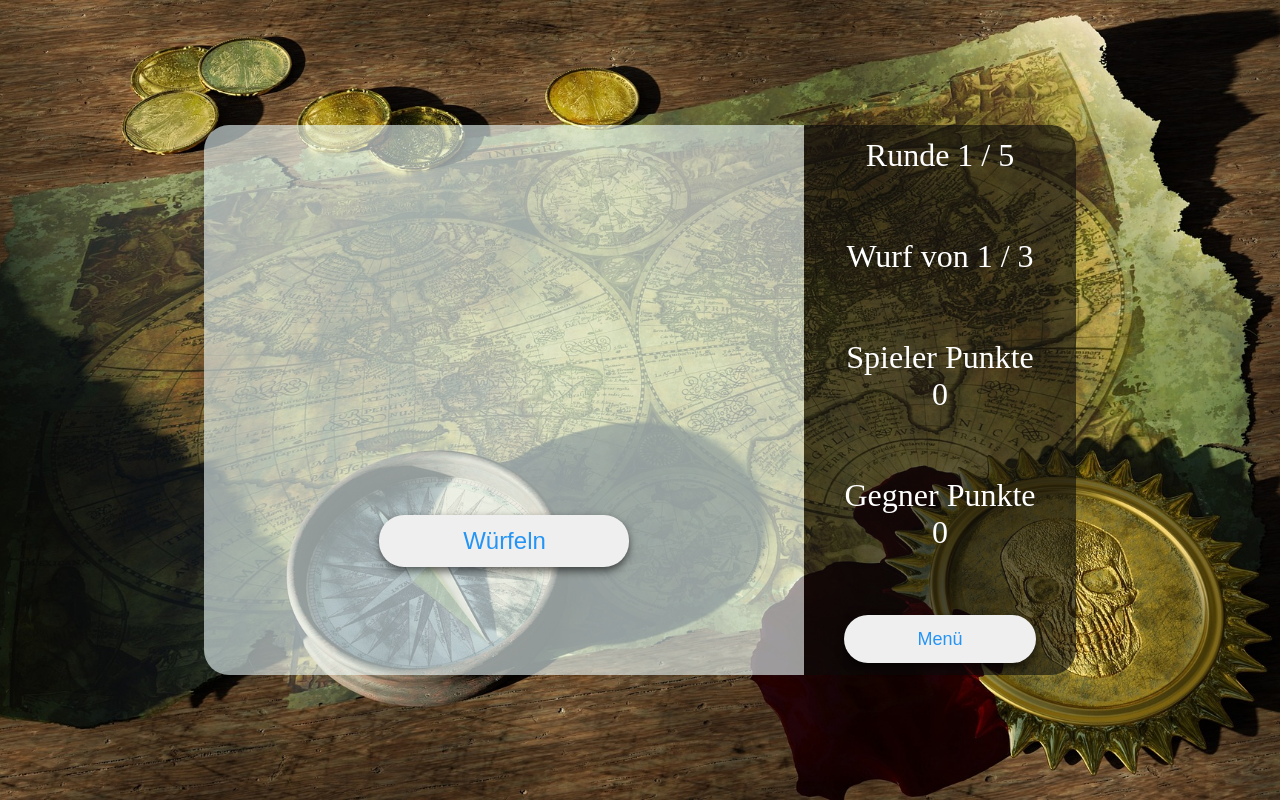
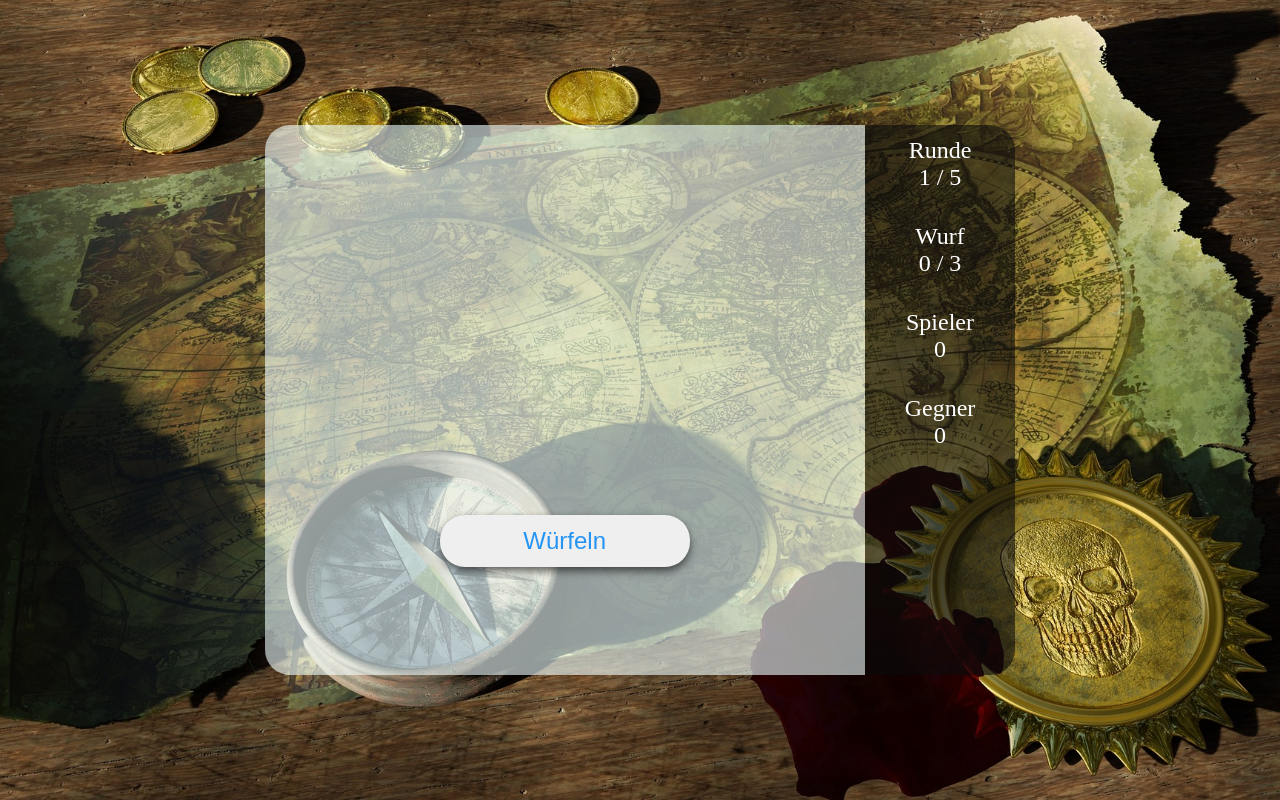
Before and after one commit to PatLiCoding/dice-pirate, a plain HTML site: page game/dice.html in a window 1280 px wide. Both pictures are taken after a click on the button "2 Spieler". Drawn offline with Linux system fonts and the light colour scheme.

Commit message:
fix: game overview

```diff
--- a/game/dice.html
+++ b/game/dice.html
@@ -15,20 +15,6 @@
   </head>
   <body onload="oninit()">
     <div class="playgroundContainer" id="playgroundContainer"></div>
-    <div class="gameMenu">
-      <p>Runde 1 / 5</p>
-      <p>Wurf von 1 / 3</p>
-      <div>
-        <p>Spieler Punkte</p>
-        <p>0</p>
-      </div>
-      <div>
-        <p>Gegner Punkte</p>
-        <p>0</p>
-      </div>
-      <button class="menuBtn" onclick="window.location.href = '../index.html'">
-        Menü
-      </button>
-    </div>
+    <div class="gameOverview" id="gameOverview"></div>
   </body>
 </html>
--- a/game/script.js
+++ b/game/script.js
@@ -3,11 +3,11 @@ saveRolledDice = 0;
 playDiceCounter = [];
 playerPoints = 0;
 enemyDiceCounter = [];
-enemy = 0;
+enemyPoints = 0;
 ship = false;
 captain = false;
 crew = false;
-curretRound = 1;
+curretRound = 0;
 gameRound = 1;
 
 function oninit() {
@@ -16,27 +16,46 @@ function oninit() {
 
 function playerRollTheDice() {
   setButtonsDisabled(true);
-  if (curretRound === 1) {
+  if (curretRound === 0) {
     curretRoll();
-    curretRound++;
-  } else if (curretRound < 3) {
+    getTemplateByGameOverview(
+      gameRound,
+      curretRound,
+      playerPoints,
+      enemyPoints,
+    );
+  } else if (curretRound < 2) {
     document.getElementById("diceContainer").innerHTML = "";
     curretRoll();
-    curretRound++;
-  } else if (curretRound === 3) {
+    getTemplateByGameOverview(
+      gameRound,
+      curretRound,
+      playerPoints,
+      enemyPoints,
+    );
+  } else if (curretRound === 2) {
     document.getElementById("diceContainer").innerHTML = "";
     curretRoll();
-    curretRound++;
     getTemplateLastRound();
     setButtonsDisabled(true);
+    getTemplateByGameOverview(
+      gameRound,
+      curretRound,
+      playerPoints,
+      enemyPoints,
+    );
   } else {
     document.getElementById("diceContainer").innerHTML = "";
     getTemplateRoundFinished();
-    curretRound++;
+    getTemplateByGameOverview(
+      gameRound,
+      curretRound,
+      playerPoints,
+      enemyPoints,
+    );
     if (crew === true) {
       addUpPlayerPoints();
       getTemplateEndgameLoot(playerPoints);
-      curretRound++;
     }
   }
 }
@@ -78,6 +97,7 @@ function curretRoll() {
     renderDice();
     setButtonsDisabled(false);
   }, 3500);
+  curretRound++;
 }
 
 function checkCondition() {
@@ -154,15 +174,16 @@ function addUpPlayerPoints() {
 
 function gameRestart() {
   document.getElementById("playgroundContainer").innerHTML = "";
-  getTemplateByGameStart();
   rollDice = [];
   saveRolledDice = 0;
   playDiceCounter = [];
   playerPoints = 0;
   enemyDiceCounter = [];
-  enemy = 0;
+  enemyPoints = 0;
   ship = false;
   captain = false;
   crew = false;
-  curretRound = 1;
+  curretRound = 0;
+  getTemplateByGameStart();
+  getTemplateByGameOverview(gameRound, curretRound, playerPoints, enemyPoints);
 }
--- a/game/style.css
+++ b/game/style.css
@@ -30,20 +30,20 @@ h2 {
   text-shadow: 2px 2px #2494f5;
 }
 
-.gameMenu {
+.gameOverview {
   display: flex;
-  justify-content: space-between;
   flex-direction: column;
+  gap: 32px;
   padding: 12px 40px;
   border-radius: 0 25px 25px 0;
   background-color: rgba(11, 11, 11, 0.6);
   color: white;
-  min-width: 200px;
+  min-width: 100px;
   height: 550px;
-  font-size: 32px;
+  font-size: 24px;
 }
 
-.gameMenu,
+.gameOverview,
 p {
   text-align: center;
 }
--- a/game/templates.js
+++ b/game/templates.js
@@ -9,6 +9,31 @@ function getTemplateSelectMode() {
       <button class="gameBtn" onclick="gameRestart()">Gegen KI</button>
       <button class="gameBtn" onclick="gameRestart()">2 Spieler</button>
     </div>`;
+}
+
+function getTemplateByGameOverview(
+  gameRound,
+  curretRound,
+  playerPoints,
+  enemyPoints,
+) {
+  document.getElementById("gameOverview").innerHTML = `
+  <div>
+        <p>Runde</p>
+        <p>${gameRound} / 5</p>
+      </div>
+      <div>
+        <p>Wurf</p>
+        <p>${curretRound} / 3</p>
+      </div>
+      <div>
+        <p>Spieler</p>
+        <p>${playerPoints}</p>
+      </div>
+      <div>
+        <p>Gegner</p>
+        <p>${enemyPoints}</p>
+      </div>`;
 }
 
 function getTemplateByGameStart() {
```
